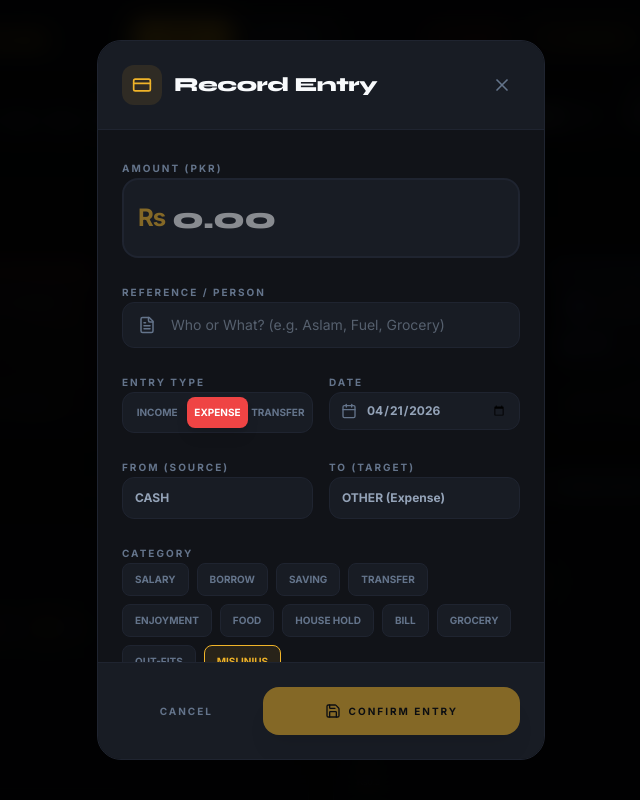
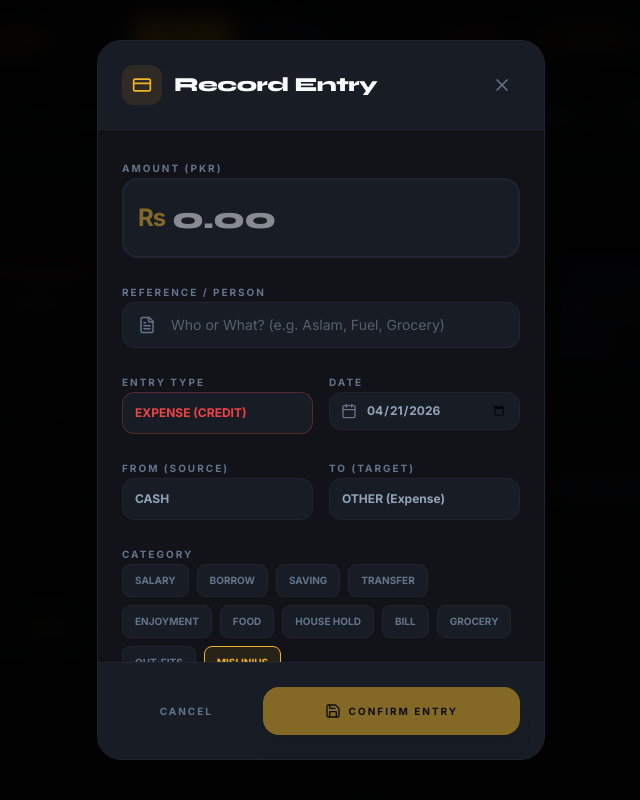
Before and after one commit to arham-152/Arham-Accounting, a React (Vite) app: page / in a window 1280 px wide. Both pictures are taken after a click on the button "Quick Entry". Shown: the top 800 px of the page, without its empty margins (319-959 px from the left). Built offline with nearby package versions, Linux system fonts and the light colour scheme.

Commit message:
feat: Implement PWA features and update UI
Integrates PWA capabilities by registering a service worker and updating the manifest. Also, refactors the transaction type selection in the AddTransactionModal from a toggle button group to a dropdown for improved usability. Adjusts asset paths for icons.

```diff
--- a/index.html
+++ b/index.html
@@ -7,8 +7,8 @@
     <meta name="apple-mobile-web-app-capable" content="yes" />
     <meta name="apple-mobile-web-app-status-bar-style" content="black-translucent" />
     <link rel="manifest" href="/manifest.json" />
-    <link rel="icon" type="image/png" href="public/logo-app.png" />
-    <link rel="apple-touch-icon" href="public/logo-app.png" />
+    <link rel="icon" type="image/png" href="/logo-app.png" />
+    <link rel="apple-touch-icon" href="/logo-app.png" />
     <title>Finance Dashboard</title>
     <script>
       // Protection for the read-only 'fetch' property in AI Studio environment
--- /dev/null
+++ b/public/sw.js
@@ -0,0 +1,22 @@
+// Basic Service Worker for PWA compliance
+const CACHE_NAME = 'arham-ledger-v1';
+const urlsToCache = [
+  '/',
+  '/index.html',
+  '/manifest.json',
+  '/logo-app.png'
+];
+
+self.addEventListener('install', (event: any) => {
+  event.waitUntil(
+    caches.open(CACHE_NAME)
+      .then((cache) => cache.addAll(urlsToCache))
+  );
+});
+
+self.addEventListener('fetch', (event: any) => {
+  event.respondWith(
+    caches.match(event.request)
+      .then((response) => response || fetch(event.request))
+  );
+});
--- a/src/components/AddTransactionModal.tsx
+++ b/src/components/AddTransactionModal.tsx
@@ -108,40 +108,31 @@ export const AddTransactionModal: React.FC<AddTransactionModalProps> = ({ isOpen
             </div>
 
             <div className="grid grid-cols-2 gap-4">
-              {/* Type Toggle */}
+              {/* Type Dropdown */}
               <div className="space-y-2">
                 <label className="text-[10px] font-black uppercase tracking-[2px] text-text-muted">Entry Type</label>
-                <div className="flex bg-surface-brighter p-1 rounded-xl border border-border-main">
-                  <button
-                    type="button"
-                    onClick={() => setFormData(prev => ({ ...prev, type: 'DEBIT' }))}
+                <div className="relative">
+                  <select
+                    value={formData.type}
+                    onChange={(e) => {
+                      const newType = e.target.value;
+                      setFormData(prev => ({
+                        ...prev,
+                        type: newType,
+                        category: newType === 'TRANSFER' ? 'TRANSFER' : prev.category
+                      }));
+                    }}
                     className={cn(
-                      "flex-1 py-2 text-[10px] font-black uppercase rounded-lg transition-all",
-                      formData.type === 'DEBIT' ? "bg-income text-black shadow-lg" : "text-text-muted hover:text-text-primary"
+                      "w-full bg-surface-brighter border border-border-main rounded-xl p-3 outline-none text-xs font-bold focus:border-accent-gold appearance-none transition-all",
+                      formData.type === 'DEBIT' && "text-income border-income/30",
+                      formData.type === 'CREDIT' && "text-expense border-expense/30",
+                      formData.type === 'TRANSFER' && "text-accent-gold border-accent-gold/30"
                     )}
                   >
-                    INCOME
-                  </button>
-                  <button
-                    type="button"
-                    onClick={() => setFormData(prev => ({ ...prev, type: 'CREDIT' }))}
-                    className={cn(
-                      "flex-1 py-2 text-[10px] font-black uppercase rounded-lg transition-all",
-                      formData.type === 'CREDIT' ? "bg-expense text-white shadow-lg" : "text-text-muted hover:text-text-primary"
-                    )}
-                  >
-                    EXPENSE
-                  </button>
-                  <button
-                    type="button"
-                    onClick={() => setFormData(prev => ({ ...prev, type: 'TRANSFER', category: 'TRANSFER' }))}
-                    className={cn(
-                      "flex-1 py-2 text-[10px] font-black uppercase rounded-lg transition-all",
-                      formData.type === 'TRANSFER' ? "bg-accent-gold text-black shadow-lg" : "text-text-muted hover:text-text-primary"
-                    )}
-                  >
-                    TRANSFER
-                  </button>
+                    <option value="DEBIT">INCOME (DEBIT)</option>
+                    <option value="CREDIT">EXPENSE (CREDIT)</option>
+                    <option value="TRANSFER">TRANSFER</option>
+                  </select>
                 </div>
               </div>
 
--- a/src/main.tsx
+++ b/src/main.tsx
@@ -8,3 +8,12 @@ createRoot(document.getElementById('root')!).render(
     <App />
   </StrictMode>,
 );
+
+// Register Service Worker for PWA
+if ('serviceWorker' in navigator) {
+  window.addEventListener('load', () => {
+    navigator.serviceWorker.register('/sw.js').catch(error => {
+      console.log('SW registration failed:', error);
+    });
+  });
+}
```
Also changed, not shown: public/manifest.json.
